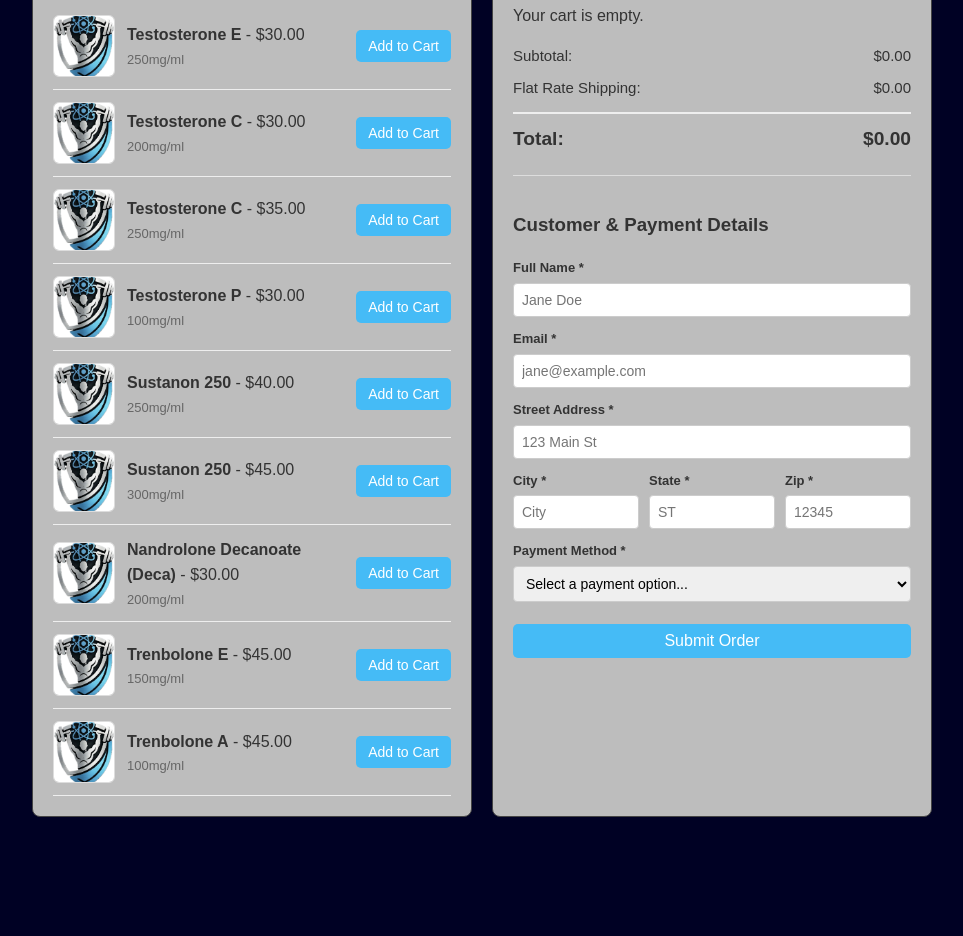
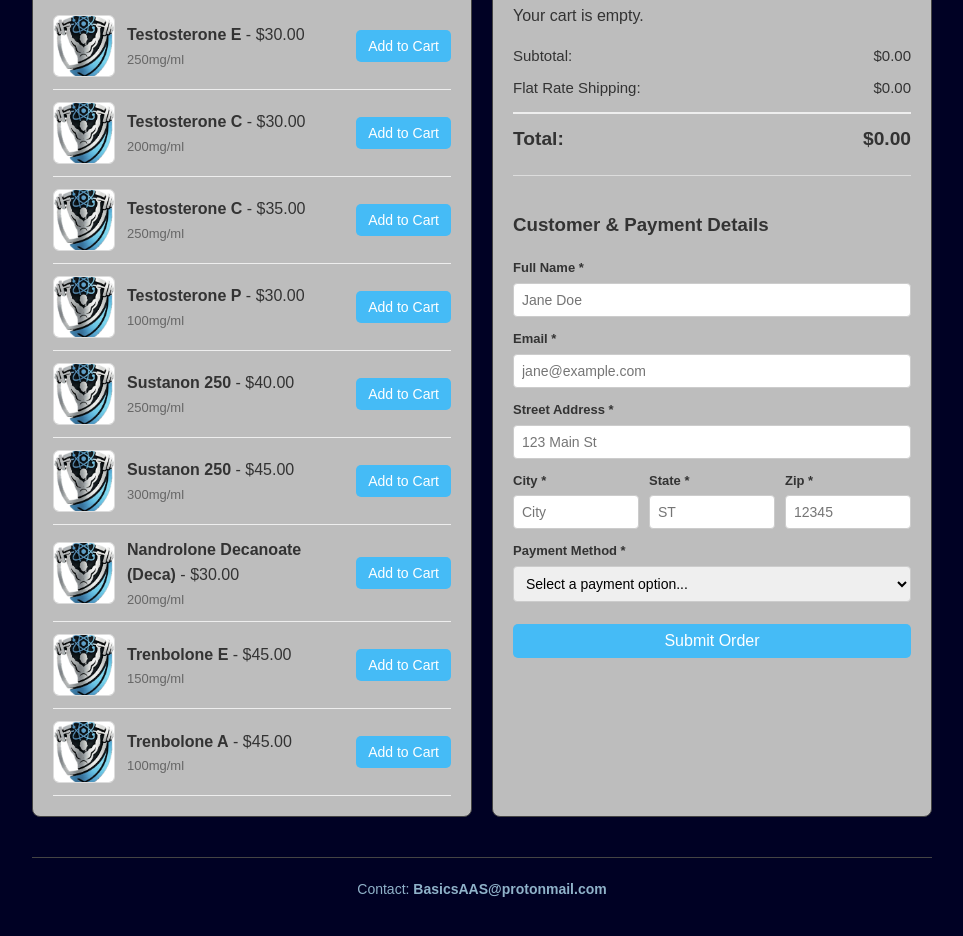
Before and after one commit to Basics-AAS/BasicsAAS_Shop, a plain HTML site: page index.html in a window 1280 px wide. Shown: the part 642-1578 px from the top of the page, without its empty margins (158-1121 px from the left). Before the commit the page ends 1479 px from the top, so only its background shows below. Drawn offline with Linux system fonts and the light colour scheme.

Commit message:
Update index.html

```diff
--- a/index.html
+++ b/index.html
@@ -79,6 +79,27 @@
     input, select { width: 100%; padding: 8px; border: 1px solid #ccc; border-radius: 4px; box-sizing: border-box; font-size: 14px; }
     textarea { width: 100%; height: 260px; margin-top: 10px; padding: 12px; box-sizing: border-box; font-family: monospace; font-size: 13px; border: 1px solid #ccc; border-radius: 5px; }
     .hidden { display: none; }
+
+    /* Footer Contact Info */
+    footer {
+      text-align: center;
+      margin-top: 40px;
+      padding: 20px 0;
+      border-top: 1px solid #444;
+      color: #8FB2C9;
+      font-size: 14px;
+    }
+    footer a {
+      color: #8FB2C9;
+      text-decoration: none;
+      font-weight: bold;
+    }
+    footer a:hover {
+      color: #45BBF6;
+      text-decoration: underline;
+    }
+
+
   </style>
 </head>
 <body>
@@ -163,6 +184,9 @@
     </div>
   </div>
 
+    <footer>
+    Contact: <a href="mailto:BasicsAAS@protonmail.com">BasicsAAS@protonmail.com</a>
+  </footer>
 
   <script>
     const products = [
```
